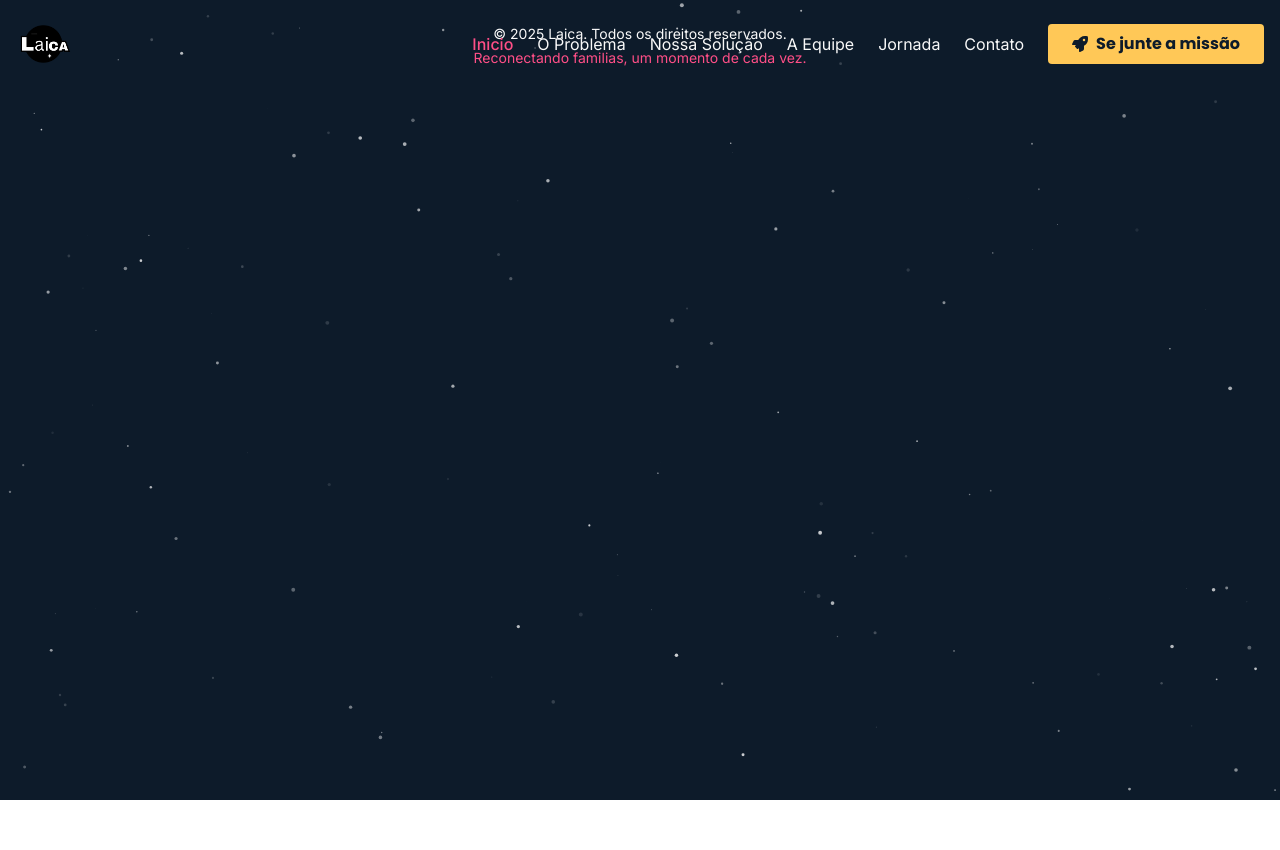
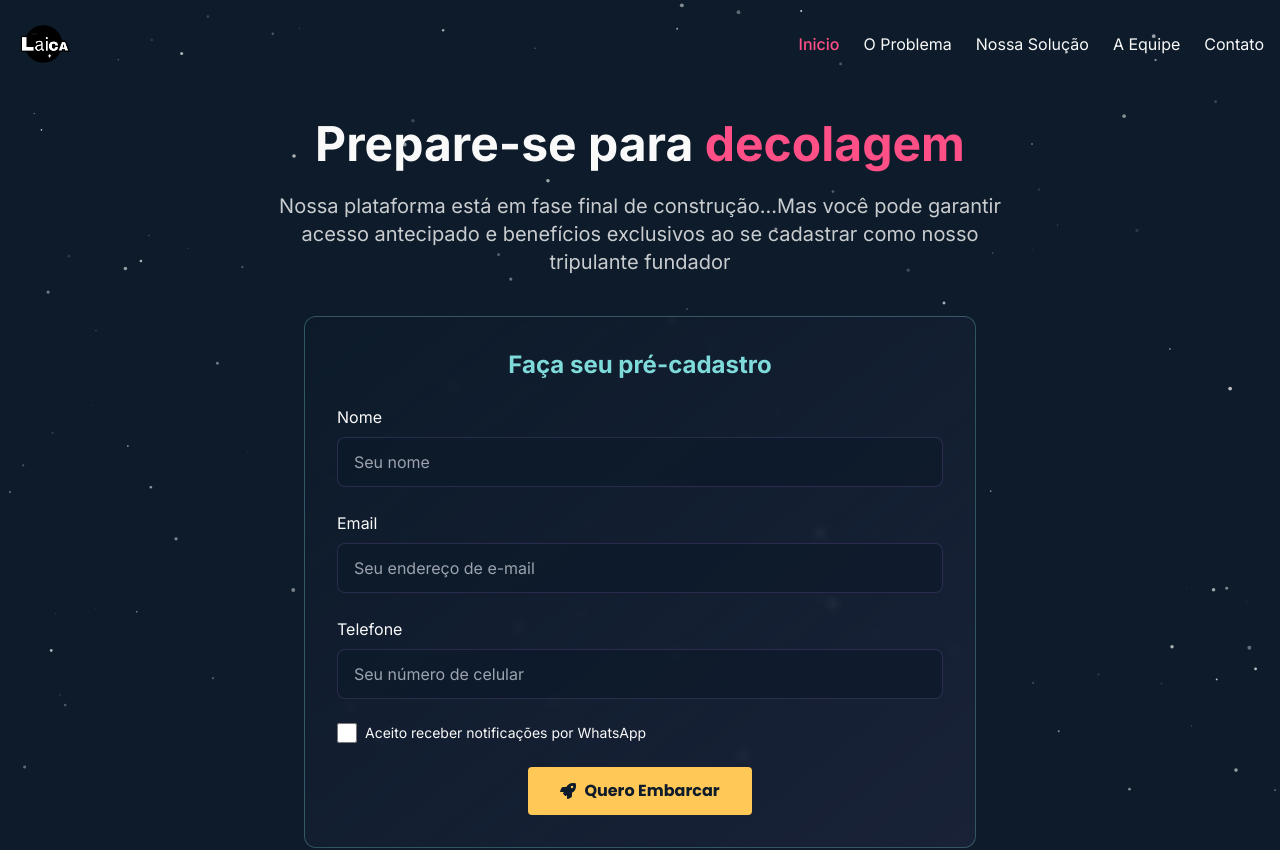
Before and after one commit to LaicaSolutions/Laica_Website, a React (Vite) app: page /pre-cadastro in a window 1280 px wide. Shown: the top 850 px of the page. Before the commit the page ends 800 px from the top, so only its background shows below. Built offline with nearby package versions, Linux system fonts and the light colour scheme.

Commit message:
pre cadastro e comunidade

```diff
--- a/src/App.jsx
+++ b/src/App.jsx
@@ -7,6 +7,8 @@ import StarryBackground from './components/StarryBackground';
 import { initSmoothScrolling } from './utils/smoothScroll';
 import gsap from 'gsap';
 import { ScrollTrigger } from 'gsap/ScrollTrigger';
+import PreRegisterSection from './components/PreRegisterSection';
+import ConexaoSection from './components/ConexaoSection';
 
 gsap.registerPlugin(ScrollTrigger);
 
@@ -32,12 +34,14 @@ function App() {
       className="relative min-h-screen bg-[#0D1B2A] text-[#F9F9F9] font-inter overflow-hidden"
     >
       <StarryBackground />
-      <Navbar />
+
       <Router>
+        <Navbar />
         <Routes>
             {/* Rotas existentes */}
             <Route path="/" element={<Home />} />
-
+            <Route path="/pre-cadastro" element={<PreRegisterSection />} />
+            <Route path='/conexao' element={<ConexaoSection />} />
         </Routes>
       </Router>
 
--- /dev/null
+++ b/src/components/ConexaoSection.jsx
@@ -0,0 +1,197 @@
+import { useEffect, useRef, useState } from 'react';
+import { FaInstagram, FaLinkedin, FaWhatsapp, FaEnvelope, FaPaperPlane } from 'react-icons/fa';
+import gsap from 'gsap';
+import { ScrollTrigger } from 'gsap/ScrollTrigger';
+import emailjs from '@emailjs/browser';
+
+gsap.registerPlugin(ScrollTrigger);
+
+const ConexaoSection = () => {
+  const sectionRef = useRef(null);
+  const titleRef = useRef(null);
+  const formRef = useRef(null);
+
+  const [formData, setFormData] = useState({
+    name: '',
+    email: '',
+    message: ''
+  });
+
+  const [formStatus, setFormStatus] = useState({
+    submitted: false,
+    error: false,
+    message: ''
+  });
+
+  useEffect(() => {
+    const ctx = gsap.context(() => {
+      // Title animation
+      gsap.from(titleRef.current, {
+        opacity: 0,
+        y: -30,
+        scrollTrigger: {
+          trigger: sectionRef.current,
+          start: "top 80%",
+          toggleActions: "play none none none"
+        },
+        duration: 1
+      });
+
+      // Form animation
+      gsap.from(formRef.current, {
+        opacity: 0,
+        y: 50,
+        scrollTrigger: {
+          trigger: formRef.current,
+          start: "top 85%",
+          toggleActions: "play none none none"
+        },
+        duration: 0.8,
+        ease: "back.out(1.7)"
+      });
+
+    }, sectionRef);
+
+    return () => ctx.revert();
+  }, []);
+
+  const handleChange = (e) => {
+    const { name, value } = e.target;
+    setFormData(prev => ({ ...prev, [name]: value }));
+  };
+
+const formElement = useRef(null); // novo ref para o formulário
+
+const handleSubmit = (e) => {
+  e.preventDefault();
+
+  if (!formData.name || !formData.email || !formData.message) {
+    setFormStatus({
+      submitted: true,
+      error: true,
+      message: 'All fields are required!'
+    });
+    return;
+  }
+
+  const emailRegex = /^[^\s@]+@[^\s@]+\.[^\s@]+$/;
+  if (!emailRegex.test(formData.email)) {
+    setFormStatus({
+      submitted: true,
+      error: true,
+      message: 'Please enter a valid email address!'
+    });
+    return;
+  }
+
+  emailjs.sendForm(
+    'service_063rnqb',
+    'template_t6d6jxo',
+    formElement.current,
+    {
+      publicKey: 'glQUySQF788DIjDPY',
+    }
+  ).then(() => {
+    setFormStatus({
+      submitted: true,
+      error: false,
+      message: 'Message sent successfully! We\'ll get back to you soon.'
+    });
+
+    setFormData({
+      name: '',
+      email: '',
+      message: ''
+    });
+
+    setTimeout(() => {
+      setFormStatus({
+        submitted: false,
+        error: false,
+        message: ''
+      });
+    }, 5000);
+  }).catch((error) => {
+    setFormStatus({
+      submitted: true,
+      error: true,
+      message: 'Something went wrong. Please try again.'
+    });
+    console.error('EmailJS error:', error);
+  });
+};
+
+
+
+  const socialLinks = [
+    {
+      platform: "Comunidade do WhatsApp",
+      icon: <FaWhatsapp size={24} />,
+      url: "https://wa.me/message/CW7K3AWF66LJL1",
+      color: "hover:text-[#25D366]"
+    },
+    {
+      platform: "Siga no Instagram",
+      icon: <FaInstagram size={24} />,
+      url: "https://instagram.com/laica.space",
+      color: "hover:text-[#E1306C]"
+    },
+
+  ];
+
+  return (
+    <div
+      ref={sectionRef}
+      className="relative min-h-screen flex items-center py-20 overflow-hidden"
+    >
+
+
+      <div className="container mx-auto px-4 z-10">
+        <div className="text-center mb-16">
+          <h2
+            ref={titleRef}
+            className="font-baloo text-3xl md:text-4xl lg:text-5xl font-bold text-[#F9F9F9] mb-6"
+          >
+            Missão Iniciada com <span className="text-[#FF4F87]">sucesso</span>
+          </h2>
+          <p className="font-inter text-xl text-[#F9F9F9]/80 max-w-3xl mx-auto">
+            Você agora faz parte da tripulação da Laica.
+Enquanto finalizamos os preparativos, junte-se à nossa comunidade e acompanhe os bastidores da missão:
+          </p>
+        </div>
+
+        <div className="flex items-center justify-center px-4">
+
+
+          {/* Social media and contact info */}
+          <div className="max-w-2xl w-full">
+            <div className="bg-gradient-to-br from-[#0D1B2A]/90 to-[#4B3F72]/20 backdrop-blur-sm border border-[#7FDBDA]/30 rounded-xl p-8 hover:border-[#7FDBDA]/50 transition-all duration-300">
+              <h3 className="font-baloo text-2xl font-bold text-[#7FDBDA] mb-6 text-center">Entre em nossa comunidade</h3>
+
+              <div className="grid grid-cols-2 gap-6 mb-6">
+                {socialLinks.map((social, index) => (
+                  <a
+                    key={index}
+                    href={social.url}
+                    target="_blank"
+                    rel="noopener noreferrer"
+                    className="flex flex-col items-center bg-[#0D1B2A]/50 p-4 rounded-lg hover:bg-[#0D1B2A]/70 transition-all duration-300"
+                  >
+                    <div className={`text-[#7FDBDA] ${social.color} transition-colors duration-300 mb-2`}>
+                      {social.icon}
+                    </div>
+                    <span className="font-inter text-[#F9F9F9]">{social.platform}</span>
+                  </a>
+                ))}
+              </div>
+            </div>
+
+
+          </div>
+        </div>
+      </div>
+    </div>
+  );
+};
+
+export default ConexaoSection;
--- a/src/components/Navbar.jsx
+++ b/src/components/Navbar.jsx
@@ -1,38 +1,33 @@
-// Importação dos hooks do React e ícone do react-icons
 import { useState, useEffect } from 'react';
+import { useLocation, useNavigate } from 'react-router-dom';
 import { FaRocket } from 'react-icons/fa';
 
 const Navbar = () => {
-  // Estado para controlar qual seção está ativa (em foco na rolagem)
   const [activeSection, setActiveSection] = useState('hero');
-
-  // Estado para aplicar estilo diferente quando a página for rolada
   const [isScrolled, setIsScrolled] = useState(false);
-
-  // Estado para abrir ou fechar o menu mobile
   const [mobileMenuOpen, setMobileMenuOpen] = useState(false);
 
-  // Lista com as seções da página para navegação
+  const location = useLocation(); // <- Pega a rota atual
+  const navigate = useNavigate(); // <- Para redirecionar para "/"
+
+  const isPreCadastro = location.pathname === '/pre-cadastro' || location.pathname === '/conexao';
+
   const navItems = [
     { id: 'hero', label: 'Inicio' },
     { id: 'problem', label: 'O Problema' },
     { id: 'solution', label: 'Nossa Solução' },
     { id: 'team', label: 'A Equipe' },
-    { id: 'timeline', label: 'Jornada' },
+    //{ id: 'timeline', label: 'Jornada' },
     { id: 'contact', label: 'Contato' },
   ];
 
-  // Efeito para lidar com scroll e detecção da seção ativa
   useEffect(() => {
     const handleScroll = () => {
-      // Ativa classe para navbar colada no topo com blur
       setIsScrolled(window.scrollY > 20);
 
-      // Detecta qual seção está atualmente visível no viewport
       const sections = navItems.map(item => document.getElementById(item.id));
       const scrollPosition = window.scrollY + window.innerHeight / 3;
 
-      // Percorre as seções de baixo para cima para determinar a atual
       for (let i = sections.length - 1; i >= 0; i--) {
         const section = sections[i];
         if (section && section.offsetTop <= scrollPosition) {
@@ -42,50 +37,46 @@ const Navbar = () => {
       }
     };
 
-    // Adiciona o event listener de scroll
     window.addEventListener('scroll', handleScroll);
-
-    // Remove o listener ao desmontar o componente
     return () => window.removeEventListener('scroll', handleScroll);
   }, []);
 
-  // Função para scroll suave até a seção desejada
+  // Rola para a seção (na mesma página)
   const scrollToSection = (id) => {
     const element = document.getElementById(id);
     if (element) {
-      window.scrollTo({
-        top: element.offsetTop,
-        behavior: 'smooth'
-      });
+      window.scrollTo({ top: element.offsetTop, behavior: 'smooth' });
     }
-    // Fecha o menu mobile se estiver aberto
+    setMobileMenuOpen(false);
+  };
+
+  // Vai para a home e depois rola até a seção
+  const goToSectionFromOtherPage = (id) => {
+    navigate(`/#${id}`);
     setMobileMenuOpen(false);
   };
 
   return (
-    // Navbar fixa no topo com efeito de transição e blur quando rolado
-    <nav
-      className={`fixed top-0 left-0 w-full z-50 transition-all duration-300 ${
+    <nav className={`fixed top-0 left-0 w-full z-50 transition-all duration-300 ${
       isScrolled ? 'bg-[#0D1B2A]/90 backdrop-blur-md py-3 shadow-lg' : 'py-6 bg-transparent'
-      }`}
-    >
-      {/* Container da navbar */}
+    }`}>
       <div className="container mx-auto px-4 flex justify-between items-center">
-
-        {/* Logo (clicável para voltar ao topo) */}
+        {/* Logo */}
         <div
           className="flex items-center space-x-4 cursor-pointer"
-          onClick={() => scrollToSection('hero')}
+          onClick={() => isPreCadastro  ? navigate('/') : scrollToSection('hero')}
         >
           <img src="/assets/images/logo.png" alt="Logo" className="w-15 h-10" />
         </div>
 
-        {/* Menu desktop (visível em telas md para cima) */}
+        {/* Menu Desktop */}
         <div className="hidden md:flex space-x-6 items-center">
           {navItems.map((item) => (
             <button
               key={item.id}
-              onClick={() => scrollToSection(item.id)}
+              onClick={() =>
+                isPreCadastro ? goToSectionFromOtherPage(item.id) : scrollToSection(item.id)
+              }
               className={`font-inter transition-all duration-300 hover:text-[#FF4F87] ${
                 activeSection === item.id ? 'text-[#FF4F87] font-medium' : 'text-[#F9F9F9]'
               }`}
@@ -94,21 +85,22 @@ const Navbar = () => {
             </button>
           ))}
 
-          {/* Botão destacado para ação (chamada principal) */}
+          {/* Botão “Se junte à missão” — só aparece se NÃO estiver na rota de pré-cadastro */}
+          {!isPreCadastro && (
             <button
               onClick={() => scrollToSection('solution')}
               className="bg-[#FFC857] hover:bg-[#FFC857]/90 text-[#0D1B2A] font-bold py-2 px-6 rounded transition-all duration-300 font-poppins flex items-center"
             >
               <FaRocket className="mr-2" /> Se junte a missão
             </button>
+          )}
         </div>
 
-        {/* Botão para abrir/fechar menu mobile */}
+        {/* Botão do menu mobile */}
         <button
           className="md:hidden text-[#F9F9F9] focus:outline-none"
           onClick={() => setMobileMenuOpen(!mobileMenuOpen)}
         >
-          {/* Ícone hamburguer ou "X" dependendo do estado */}
           <svg className="w-6 h-6" fill="none" stroke="currentColor" viewBox="0 0 24 24">
             {mobileMenuOpen ? (
               <path strokeLinecap="round" strokeLinejoin="round" strokeWidth={2} d="M6 18L18 6M6 6l12 12" />
@@ -119,14 +111,16 @@ const Navbar = () => {
         </button>
       </div>
 
-      {/* Menu mobile (aparece quando o botão acima é clicado) */}
+      {/* Menu Mobile */}
       {mobileMenuOpen && (
         <div className="md:hidden bg-[#0D1B2A]/95 backdrop-blur-md">
           <div className="container mx-auto px-4 py-4 flex flex-col space-y-4">
             {navItems.map((item) => (
               <button
                 key={item.id}
-                onClick={() => scrollToSection(item.id)}
+                onClick={() =>
+                  isPreCadastro ? goToSectionFromOtherPage(item.id) : scrollToSection(item.id)
+                }
                 className={`font-inter text-left py-2 ${
                   activeSection === item.id ? 'text-[#FF4F87] font-medium' : 'text-[#F9F9F9]'
                 }`}
@@ -135,13 +129,14 @@ const Navbar = () => {
               </button>
             ))}
 
-            {/* Botão destacado (repetido no menu mobile) */}
+            {!isPreCadastro && (
               <button
                 onClick={() => scrollToSection('solution')}
                 className="bg-[#FFC857] hover:bg-[#FFC857]/90 text-[#0D1B2A] font-bold py-2 px-6 rounded transition-all duration-300 font-poppins flex items-center w-full justify-center mt-4"
               >
                 <FaRocket className="mr-2" /> Se junte a missão
               </button>
+            )}
           </div>
         </div>
       )}
--- a/src/components/PreRegisterSection.jsx
+++ b/src/components/PreRegisterSection.jsx
@@ -1,8 +1,8 @@
 import { useEffect, useRef, useState } from 'react';
-import { FaInstagram, FaLinkedin, FaWhatsapp, FaEnvelope, FaPaperPlane } from 'react-icons/fa';
+import { FaInstagram, FaLinkedin, FaWhatsapp, FaEnvelope, FaPaperPlane, FaRocket } from 'react-icons/fa';
 import gsap from 'gsap';
 import { ScrollTrigger } from 'gsap/ScrollTrigger';
-import emailjs from '@emailjs/browser';
+import { useLocation, useNavigate } from 'react-router-dom';
 
 gsap.registerPlugin(ScrollTrigger);
 
@@ -10,6 +10,7 @@ const PreRegisterSection = () => {
   const sectionRef = useRef(null);
   const titleRef = useRef(null);
   const formRef = useRef(null);
+  const navigate = useNavigate(); // <- Para redirecionar para "/conecte"
 
   const [formData, setFormData] = useState({
     name: '',
@@ -60,141 +61,77 @@ const PreRegisterSection = () => {
     setFormData(prev => ({ ...prev, [name]: value }));
   };
 
+
+//input phone
+const [phone, setPhone] = useState('');
+const [error, setError] = useState('');
+
+  const handlePhoneChange = (e) => {
+    let value = e.target.value.replace(/\D/g, ''); // Remove tudo que não for número
+
+    // Aplica máscara (99) 99999-9999
+    if (value.length <= 11) {
+      value = value.replace(/^(\d{2})(\d)/g, '($1) $2');
+      value = value.replace(/(\d{5})(\d{1,4})$/, '$1-$2');
+    }
+
+    setPhone(value);
+    setError(''); // Limpa o erro enquanto digita
+  };
+
+  const validatePhone = () => {
+    const isValid = /^\(\d{2}\)\s\d{5}-\d{4}$/.test(phone);
+    if (!isValid) {
+      setError('Número de telefone inválido. Use o formato (99) 99999-9999');
+    } else {
+      setError('');
+    }
+  };
+
   const formElement = useRef(null); // novo ref para o formulário
 
 const handleSubmit = (e) => {
   e.preventDefault();
+  navigate('/conexao')
 
-  if (!formData.name || !formData.email || !formData.message) {
-    setFormStatus({
-      submitted: true,
-      error: true,
-      message: 'All fields are required!'
-    });
-    return;
-  }
 
-  const emailRegex = /^[^\s@]+@[^\s@]+\.[^\s@]+$/;
-  if (!emailRegex.test(formData.email)) {
-    setFormStatus({
-      submitted: true,
-      error: true,
-      message: 'Please enter a valid email address!'
-    });
-    return;
-  }
-
-  emailjs.sendForm(
-    'service_063rnqb',
-    'template_t6d6jxo',
-    formElement.current,
-    {
-      publicKey: 'glQUySQF788DIjDPY',
-    }
-  ).then(() => {
-    setFormStatus({
-      submitted: true,
-      error: false,
-      message: 'Message sent successfully! We\'ll get back to you soon.'
-    });
-
-    setFormData({
-      name: '',
-      email: '',
-      message: ''
-    });
-
-    setTimeout(() => {
-      setFormStatus({
-        submitted: false,
-        error: false,
-        message: ''
-      });
-    }, 5000);
-  }).catch((error) => {
-    setFormStatus({
-      submitted: true,
-      error: true,
-      message: 'Something went wrong. Please try again.'
-    });
-    console.error('EmailJS error:', error);
-  });
 };
 
 
 
-  const socialLinks = [
-    {
-      platform: "Instagram",
-      icon: <FaInstagram size={24} />,
-      url: "https://instagram.com/laica.space",
-      color: "hover:text-[#E1306C]"
-    },
-    {
-      platform: "LinkedIn",
-      icon: <FaLinkedin size={24} />,
-      url: "https://www.linkedin.com/company/laicaconexaofamiliar",
-      color: "hover:text-[#0077B5]"
-    },
-    {
-      platform: "WhatsApp",
-      icon: <FaWhatsapp size={24} />,
-      url: "https://wa.me/message/CW7K3AWF66LJL1",
-      color: "hover:text-[#25D366]"
-    },
-    {
-      platform: "Email",
-      icon: <FaEnvelope size={24} />,
-      url: "mailto:laica.dog.caramelo@gmail.com",
-      color: "hover:text-[#FFC857]"
-    }
-  ];
+
+
+
 
   return (
     <div
       ref={sectionRef}
       className="relative min-h-screen flex items-center py-20 overflow-hidden"
     >
-      {/* Animated comet background */}
-      <div className="absolute inset-0 overflow-hidden">
-        {[...Array(8)].map((_, i) => (
-          <div
-            key={i}
-            className="absolute bg-gradient-to-r from-[#7FDBDA] via-[#7FDBDA]/50 to-transparent rounded-full blur-sm animate-comet"
-            style={{
-              width: `${Math.random() * 300 + 100}px`,
-              height: `${Math.random() * 6 + 2}px`,
-              top: `${Math.random() * 100}%`,
-              left: `${-Math.random() * 20 - 10}%`,
-              opacity: Math.random() * 0.5 + 0.1,
-              transform: `rotate(${Math.random() * 20 - 10}deg)`,
-              animationDuration: `${Math.random() * 15 + 30}s`,
-              animationDelay: `${Math.random() * 5}s`
-            }}
-          ></div>
-        ))}
-      </div>
+
 
       <div className="container mx-auto px-4 z-10">
-        <div className="text-center mb-16">
+        <div className="text-center mt-10 mb-10">
           <h2
             ref={titleRef}
             className="font-baloo text-3xl md:text-4xl lg:text-5xl font-bold text-[#F9F9F9] mb-6"
           >
-            Entre em contato com <span className="text-[#FF4F87]">a central de comando da Laica</span>
+            Prepare-se para <span className="text-[#FF4F87]">decolagem</span>
           </h2>
           <p className="font-inter text-xl text-[#F9F9F9]/80 max-w-3xl mx-auto">
-            Tem perguntas ou quer saber mais sobre nossa missão? Nos envie uma mensagem!
+            Nossa plataforma está em fase final de construção...Mas você pode garantir acesso antecipado e benefícios exclusivos ao se cadastrar como nosso tripulante fundador
           </p>
         </div>
 
-        <div className="grid md:grid-cols-2 gap-10 max-w-5xl mx-auto">
+        <div className="flex items-center justify-center px-4">
+            <div className="max-w-2xl w-full">
+
                 {/* Contact form styled like a spaceship dashboard */}
                 <div
                 ref={formRef}
                 className="bg-gradient-to-br from-[#0D1B2A]/90 to-[#4B3F72]/20 backdrop-blur-sm border border-[#7FDBDA]/30 rounded-xl p-8 hover:border-[#7FDBDA]/50 transition-all duration-300"
                 >
-            <h3 className="font-baloo text-2xl font-bold text-[#7FDBDA] mb-6">Envie uma mensagem</h3>
+                <h3 className="font-baloo text-2xl font-bold text-[#7FDBDA] mb-6 text-center">Faça seu pré-cadastro</h3>
 
                 <form ref={formElement} onSubmit={handleSubmit} className="space-y-6">
                     <div>
@@ -224,16 +161,35 @@ const handleSubmit = (e) => {
                     </div>
 
                     <div>
-                <label htmlFor="message" className="block font-inter text-[#F9F9F9] mb-2">Mensagem</label>
-                <textarea
-                  id="message"
-                  name="message"
-                  value={formData.message}
-                  onChange={handleChange}
-                  rows="4"
-                  className="w-full bg-[#0D1B2A]/70 border border-[#4B3F72]/50 rounded-lg px-4 py-3 text-[#F9F9F9] focus:outline-none focus:border-[#7FDBDA] transition-all duration-300 resize-none"
-                  placeholder="Como podemos ajudar?"
-                ></textarea>
+                        <label htmlFor="cellphone" className="block font-inter text-[#F9F9F9] mb-2">Telefone</label>
+                        <input
+                            type="tel"
+                            id="cellphone"
+                            name="cellphone"
+                            value={phone}
+                            onChange={handlePhoneChange}
+                            onBlur={validatePhone}
+                            placeholder="Seu número de celular"
+                            className={`w-full bg-[#0D1B2A]/70 border ${error ? 'border-red-500' : 'border-[#4B3F72]/50'} rounded-lg px-4 py-3 text-[#F9F9F9] focus:outline-none focus:border-[#7FDBDA] transition-all duration-300`}
+                        />
+                        {error && <p className="text-red-500 text-sm mt-1">{error}</p>}
+                    </div>
+
+                     {/* Checkbox de permissão */}
+                    <div className="flex items-center mt-4">
+                    <input
+                        type="checkbox"
+                        id="whatsappConsent"
+                        name="whatsappConsent"
+                        checked={formData.whatsappConsent}
+                        onChange={(e) =>
+                        setFormData({ ...formData, whatsappConsent: e.target.checked })
+                        }
+                        className="mr-2 accent-[#FF4F87] w-5 h-5"
+                    />
+                    <label htmlFor="whatsappConsent" className="text-[#F9F9F9] text-sm font-inter">
+                        Aceito receber notificações por WhatsApp
+                    </label>
                     </div>
 
                     {formStatus.submitted && (
@@ -241,53 +197,22 @@ const handleSubmit = (e) => {
                         {formStatus.message}
                     </div>
                     )}
+                    <div className="flex justify-center mt-6">
 
                         <button
                     type="submit"
-                className="bg-[#FFC857] hover:bg-[#FFC857]/90 text-[#0D1B2A] font-bold py-3 px-8 rounded transition-all duration-300 font-poppins flex items-center justify-center space-x-2 w-full md:w-auto"
+                    className=" bg-[#FFC857] hover:bg-[#FFC857]/90 text-[#0D1B2A] font-bold py-3 px-8 rounded transition-all duration-300 font-poppins flex items-center justify-center space-x-2 w-full md:w-auto"
                     >
-                <FaPaperPlane />
-                <span>Enviar</span>
+                    <FaRocket />
+                    <span>Quero Embarcar</span>
                     </button>
+                    </div>
+
                 </form>
                 </div>
-
-          {/* Social media and contact info */}
-          <div className="flex flex-col justify-center space-y-8">
-            <div className="bg-gradient-to-br from-[#0D1B2A]/90 to-[#4B3F72]/20 backdrop-blur-sm border border-[#7FDBDA]/30 rounded-xl p-8 hover:border-[#7FDBDA]/50 transition-all duration-300">
-              <h3 className="font-baloo text-2xl font-bold text-[#7FDBDA] mb-6">Conecte-se conosco</h3>
-
-              <div className="grid grid-cols-2 gap-6">
-                {socialLinks.map((social, index) => (
-                  <a
-                    key={index}
-                    href={social.url}
-                    target="_blank"
-                    rel="noopener noreferrer"
-                    className="flex flex-col items-center bg-[#0D1B2A]/50 p-4 rounded-lg hover:bg-[#0D1B2A]/70 transition-all duration-300"
-                  >
-                    <div className={`text-[#7FDBDA] ${social.color} transition-colors duration-300 mb-2`}>
-                      {social.icon}
-                    </div>
-                    <span className="font-inter text-[#F9F9F9]">{social.platform}</span>
-                  </a>
-                ))}
             </div>
             </div>
 
-            <div className="bg-gradient-to-br from-[#0D1B2A]/90 to-[#4B3F72]/20 backdrop-blur-sm border border-[#7FDBDA]/30 rounded-xl p-8 hover:border-[#7FDBDA]/50 transition-all duration-300">
-              <h3 className="font-baloo text-2xl font-bold text-[#7FDBDA] mb-4">Nosso controle de missão</h3>
-              <p className="font-inter text-[#F9F9F9]/80 mb-2">
-                Localizada em São Paulo, Brazil
-              </p>
-              <p className="font-inter text-[#F9F9F9]/80 mb-2">
-                Trabalhando Globalmente para reconectar familias atraves de simples, mas significativas experiencias.
-              </p>
-
-              <p className='font-inter text-[#F9F9F9]/80'>CNPJ : 61.038.864/0001-97</p>
-            </div>
-          </div>
-        </div>
       </div>
     </div>
   );
```
Also changed, not shown: src/components/SolutionSection.jsx (+14 -26 lines). Lines whose indentation alone changed are shown as unchanged.
